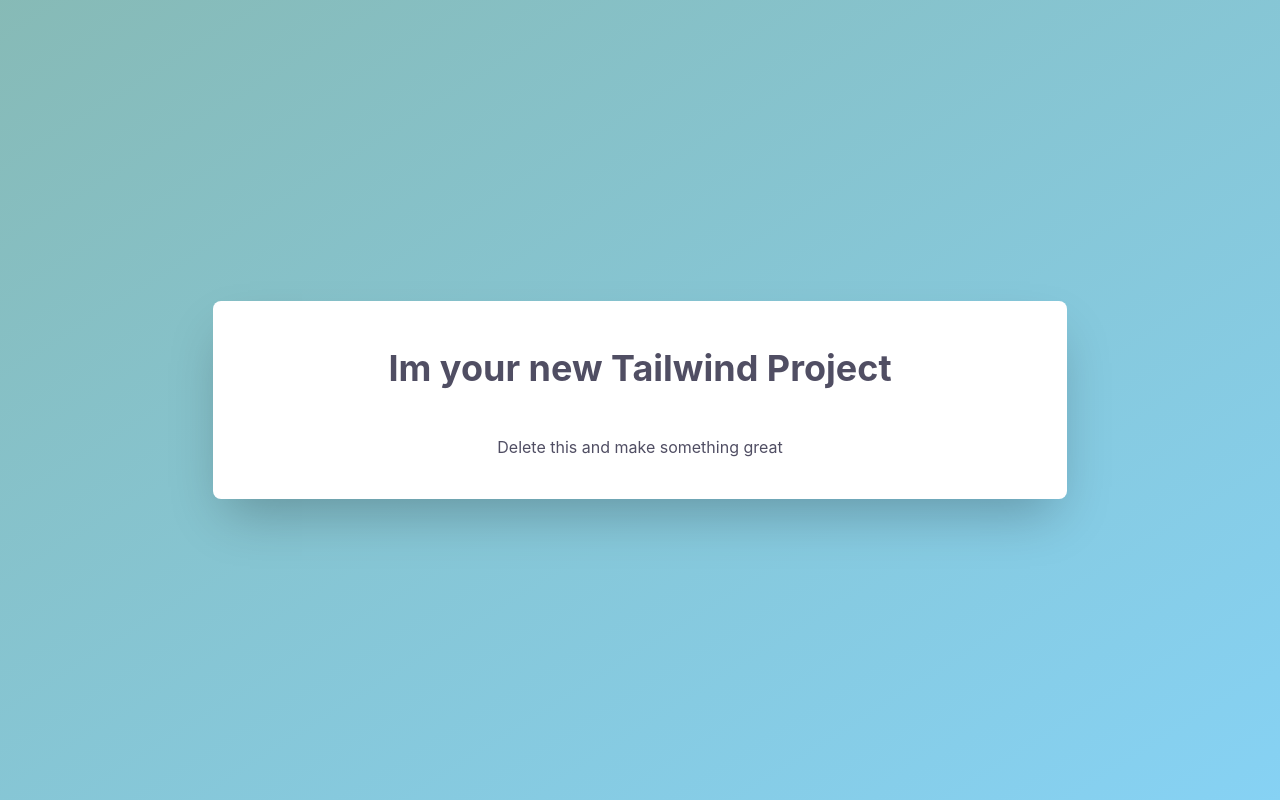
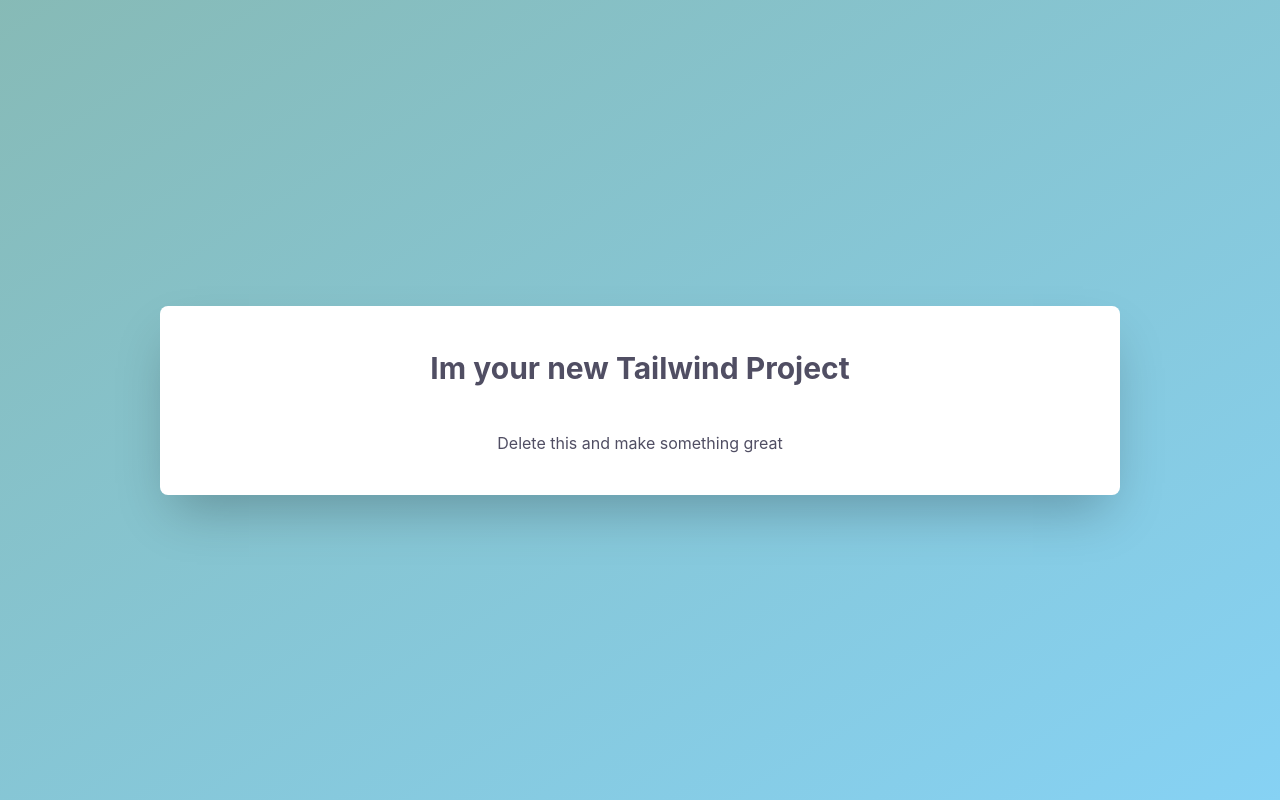
Before and after one commit to PaulHaze/vite-react-linted-starter, a React (Vite) app: page / in a window 1280 px wide. Built offline with nearby package versions, Linux system fonts and the light colour scheme.

Commit message:
fix padding issue

```diff
--- a/src/views/Home.jsx
+++ b/src/views/Home.jsx
@@ -3,10 +3,10 @@
 export function Home() {
   return (
     <div className="h-[100vh] bg-gradient-to-br from-teal-700/50 to-sky-500/50 flex items-center justify-center">
-      <div className="flex flex-col justify-center w-8/12 p-5 bg-white rounded-lg shadow-2xl">
-        <h1 className="m-10 text-[#504e63] font-bold  text-center">
+      <div className="flex flex-col justify-center w-3/4 bg-white rounded-lg shadow-2xl">
+        <h2 className="m-10 text-[#504e63] font-bold text-center ">
           Im your new Tailwind Project
-        </h1>
+        </h2>
         <p className="text-[#504e63] text-center mb-10">
           Delete this and make something great
         </p>
--- a/tailwind.config.js
+++ b/tailwind.config.js
@@ -47,12 +47,5 @@
     container: {
       center: true,
     },
-    padding: {
-      DEFAULT: '1rem',
-      sm: '2rem',
-      lg: '4rem',
-      xl: '5rem',
-      '2xl': '6rem',
-    },
   },
 };
```
